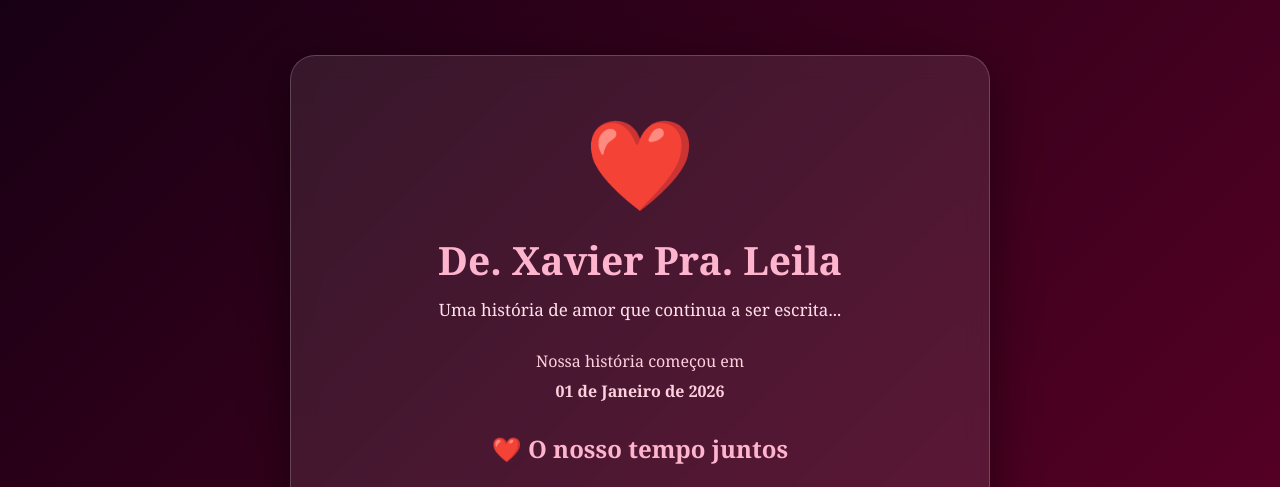
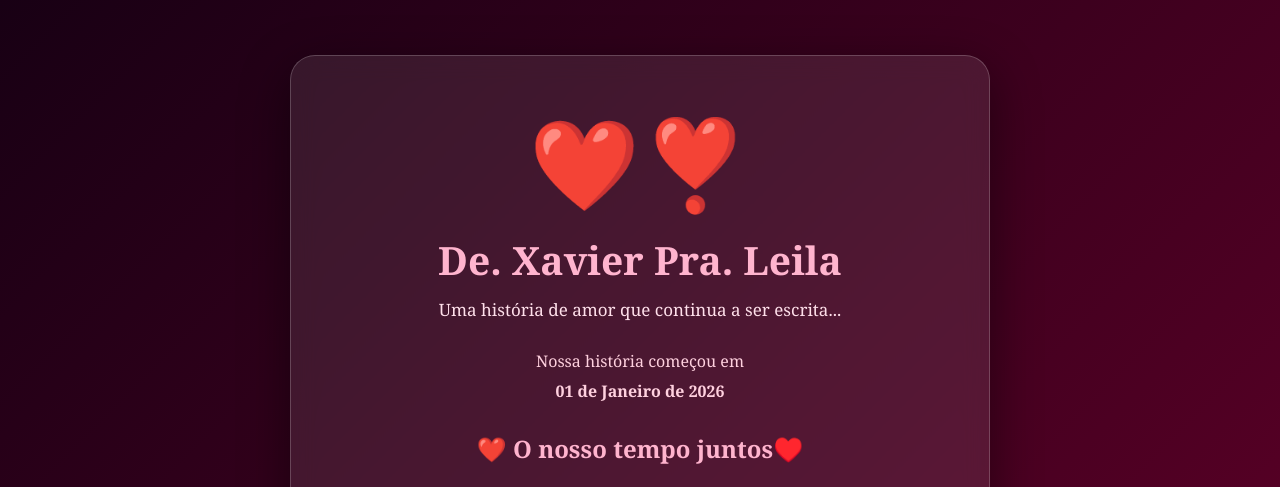
Before and after one commit to Xavier4452/de-xavier-pra-lelia, a plain HTML site: page index.html in a window 1280 px wide. Shown: the top 487 px of the page. Drawn offline with Linux system fonts and the light colour scheme.

```diff
--- a/index.html
+++ b/index.html
@@ -175,7 +175,7 @@ button:hover {
 
 <div class="container">
 
-    <div class="coracao">❤️</div>
+    <div class="coracao">❤️❣️</div>
 
     <h1>De. Xavier Pra. Leila</h1>
 
@@ -188,7 +188,7 @@ button:hover {
         <strong>01 de Janeiro de 2026</strong>
     </p>
 
-    <h2>❤️ O nosso tempo juntos</h2>
+    <h2>❤️ O nosso tempo juntos♥️</h2>
 
     <div class="contador">
         <div class="tempo">
@@ -373,7 +373,7 @@ setInterval(atualizarContagem, 1000);
 
         <p class="assinatura">
             Com amor,<br>
-            Xavier ❤️
+            Xavier ❤️♥️
         </p>
 
         <button onclick="abrirSurpresa()">
```
